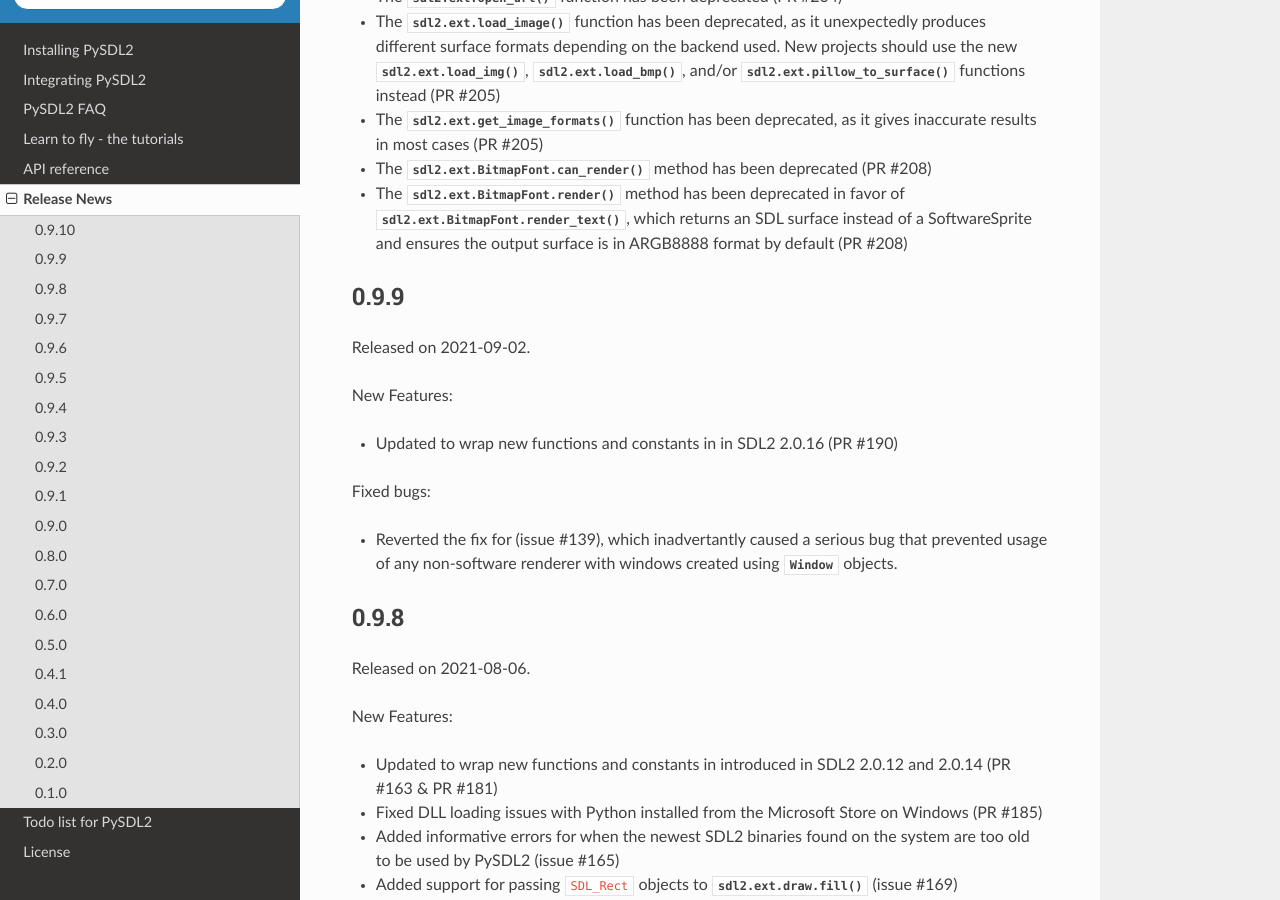
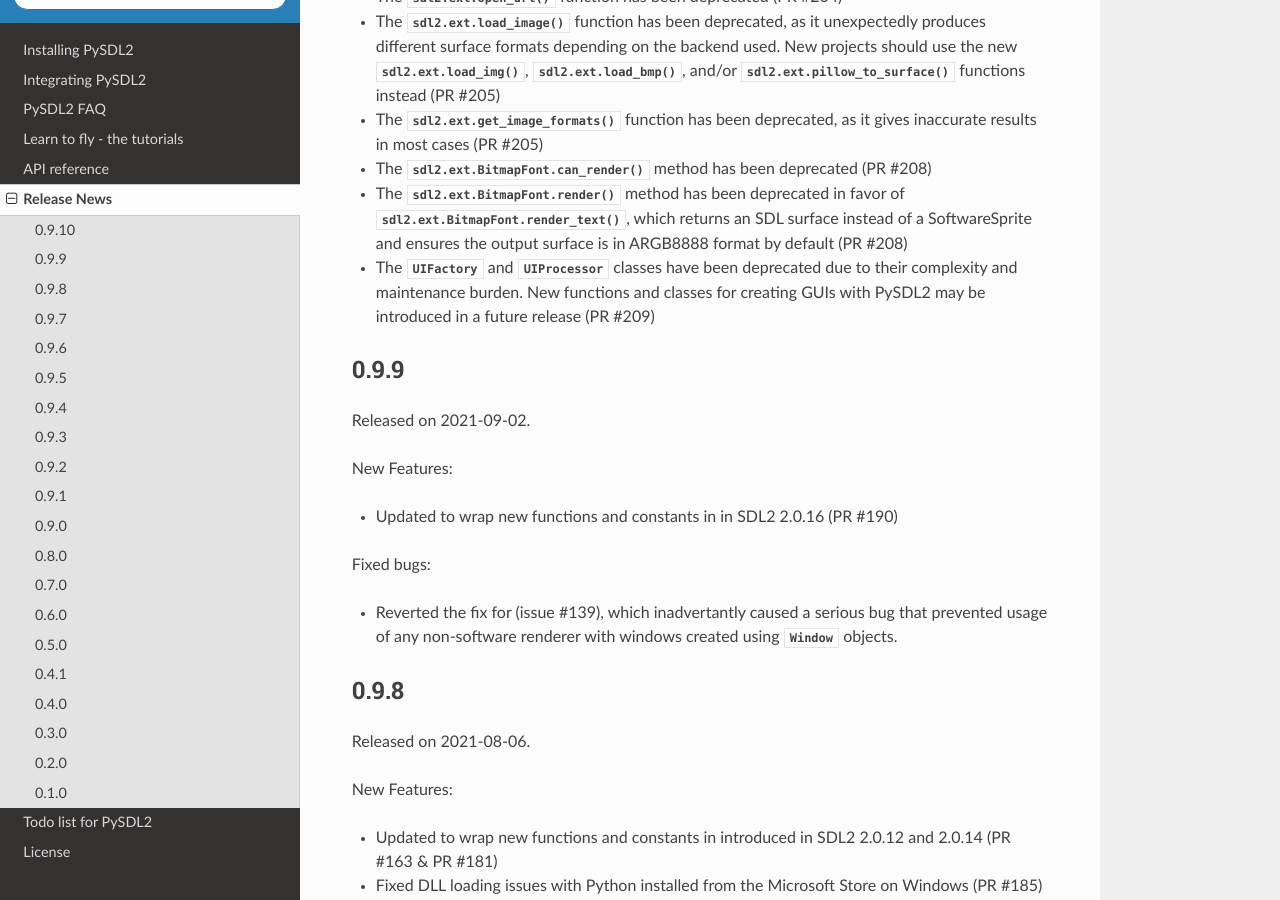
Before and after one commit to py-sdl/py-sdl2, a Sphinx documentation site: the page built from doc/news.rst, in a window 1280 px wide and 900 px high, scrolled down 2501 px. Built offline with Sphinx 7.4.7 and the Read the Docs theme 2.0.0, drawn with Linux system fonts in a browser that asks for light colours.

Commit message:
Add uisystem deprecation notices to news

```diff
--- a/doc/news.rst
+++ b/doc/news.rst
@@ -131,6 +131,10 @@
   :meth:`sdl2.ext.BitmapFont.render_text`, which returns an SDL surface instead
   of a SoftwareSprite and ensures the output surface is in ARGB8888 format by
   default (PR #208)
+* The :class:`~sdl2.ext.UIFactory` and :class:`~sdl2.ext.UIProcessor` classes
+  have been deprecated due to their complexity and maintenance burden. New
+  functions and classes for creating GUIs with PySDL2 may be introduced in a
+  future release (PR #209)
 
 
 0.9.9
```
